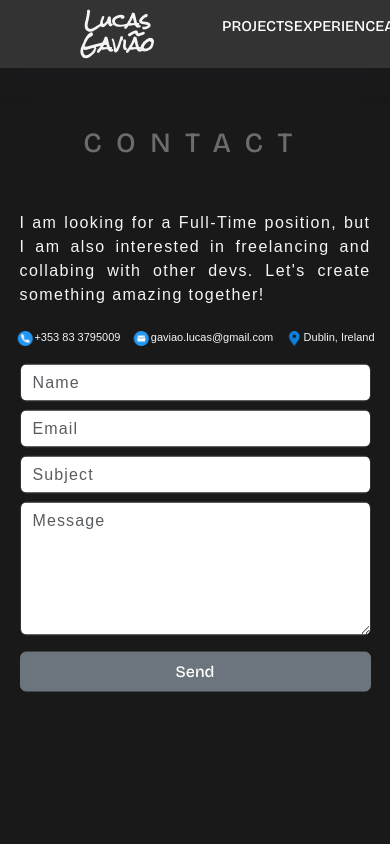
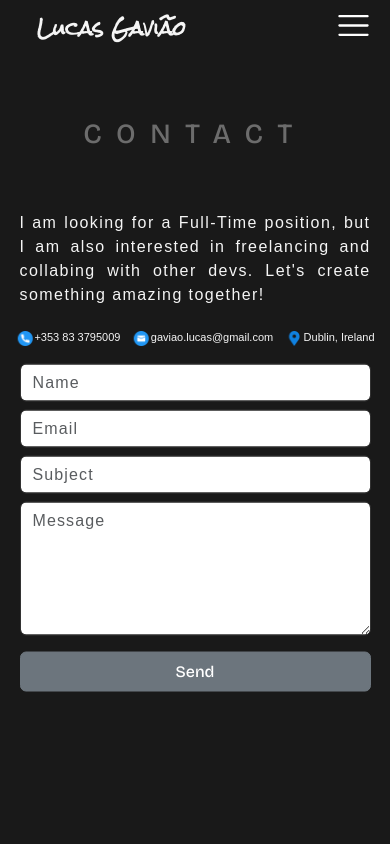
Before and after one commit to Lucas-Portfolio/myPortfolio, a React (Create React App) app: page /contact in a window 390 px wide. Shown: the top 844 px of the page. Built offline with nearby package versions, Linux system fonts and the light colour scheme; a web font is replaced by a local one.

Commit message:
adding hambg menu

```diff
--- a/package.json
+++ b/package.json
@@ -11,6 +11,7 @@
     "react": "^18.2.0",
     "react-bootstrap": "^2.8.0",
     "react-dom": "^18.2.0",
+    "react-icons": "^4.10.1",
     "react-router-dom": "^6.14.1",
     "react-scripts": "^2.1.3",
     "react-typed": "^1.2.0",
--- /dev/null
+++ b/src/components/Navbar/MobileNav.js
@@ -0,0 +1,43 @@
+import React, { useState } from "react";
+import NavLinks from "./NavLinks";
+import classes from "./navbar.module.css";
+import { RxHamburgerMenu } from "react-icons/rx";
+import { CgClose } from "react-icons/cg";
+
+function MobileNav() {
+  const [open, setOpen] = useState(false);
+
+  const handleClick = () => {
+    setOpen(!open);
+  };
+
+  const hamburgerIcon = (
+    <RxHamburgerMenu
+      className={classes.Hamburger}
+      size="35px"
+      color="white"
+      onClick={(e) => {
+        handleClick(e);
+      }}
+    />
+  );
+
+  const closeIcon = (
+    <CgClose
+      className={classes.Hamburger}
+      size="35px"
+      color="white"
+      onClick={(e) => {
+        handleClick(e);
+      }}
+    />
+  );
+
+  return (
+    <nav className={classes.MobileNav}>
+      {open ? closeIcon : hamburgerIcon}
+      {open && <NavLinks />}
+    </nav>
+  );
+}
+export default MobileNav;
--- /dev/null
+++ b/src/components/Navbar/NavLinks.js
@@ -0,0 +1,23 @@
+import classes from "./navbar.module.css";
+import React from "react";
+
+function NavLinks() {
+  return (
+    <ul className={classes.NavLinks}>
+      <li>
+        <a href="/projects">PROJECTS</a>
+      </li>
+      <li>
+        <a href="/experiences">EXPERIENCE</a>
+      </li>
+      <li>
+        <a href="/about">ABOUT</a>
+      </li>
+      <li>
+        <a href="/contact">CONTACT</a>
+      </li>
+    </ul>
+  );
+}
+
+export default NavLinks;
--- a/src/components/Navbar/Navbar.js
+++ b/src/components/Navbar/Navbar.js
@@ -1,3 +1,5 @@
+import MobileNav from "./MobileNav";
+import Navigation from "./Navigation";
 import style from "./navbar.module.css";
 import React from "react";
 
@@ -10,20 +12,8 @@ function Navbar() {
             <a href="/">Lucas Gavião</a>
           </h2>
         </div>
-        <ul className={style.links}>
-          <li>
-            <a href="/projects">PROJECTS</a>
-          </li>
-          <li>
-            <a href="/experiences">EXPERIENCE</a>
-          </li>
-          <li>
-            <a href="/about">ABOUT</a>
-          </li>
-          <li>
-            <a href="/contact">CONTACT</a>
-          </li>
-        </ul>
+        <MobileNav />
+        <Navigation />
       </nav>
     </section>
   );
--- /dev/null
+++ b/src/components/Navbar/Navigation.js
@@ -0,0 +1,13 @@
+import NavLinks from "./NavLinks";
+import classes from "./navbar.module.css";
+import React from "react";
+
+function Navigation() {
+  return (
+    <nav className={classes.Navigation}>
+      <NavLinks />
+    </nav>
+  );
+}
+
+export default Navigation;
--- a/src/components/Navbar/navbar.module.css
+++ b/src/components/Navbar/navbar.module.css
@@ -1,5 +1,84 @@
 @import url('https://fonts.googleapis.com/css2?family=Borel&family=Bricolage+Grotesque:opsz,wght@10..48,500&family=Rock+Salt&display=swap');
 
+@media (max-width: 767px) and (min-height: 773px){
+.Navbar {
+    display: flex;
+    width: 100vw;
+    background-color: #333;
+    line-height: 2rem;
+    box-shadow: rgba(30, 30, 37, 0.537) 0px 7px 29px 0px;
+  }
+
+  .Navbar .logo {
+    width: 50vw;
+    display: flex;
+    align-items: center;
+    position: absolute;
+    left: 5%;
+    top: 0.5em;
+  }
+
+  .logo h2 a {
+    text-decoration: none;
+    font-family: 'Rock Salt', cursive;
+    color: whitesmoke;
+  }
+
+  .logo h2 {
+    margin: 10px 0.9em;
+    font-size: 19px;
+    font-weight: 600;
+
+  }
+
+  .Navbar nav ul {
+  display: flex;
+  flex-direction: column;
+  justify-content: space-evenly;
+  position: absolute;
+  top: 3.2em;
+  right: 0em;
+  width: 75%;
+  height: 10em;
+  background-color: #191919;
+  border-top: 2px solid rgba(186, 186, 186, 0.513);
+  border-radius: 4px;
+  box-shadow: rgba(0, 0, 0, 0.35) 0px 5px 15px;
+  list-style: none;
+  z-index: 1;
+  }
+
+  .Navbar nav ul li a {
+    text-decoration: none;
+    color: white;
+    font-size: 15px;
+    font-weight: 600;
+    position: absolute;
+    left: 50%;
+    transform: translateX(-50%);
+  }
+
+  .Navbar nav ul li a:hover {
+    border-bottom: 3px solid white;
+  }
+
+  .Navbar .Navigation {
+    display: none;
+  }
+
+  .Navbar .MobileNav {
+    display: flex;
+    align-items: center;
+  }
+
+  .Navbar .MobileNav .Hamburger {
+    position: absolute;
+    right: 5%;
+    top: 0.5em;
+    cursor: pointer;
+  }
+}
+  @media (min-width: 1024px){
 .Navbar {
     display: flex;
     flex-direction: row;
@@ -48,6 +127,11 @@
     font-weight: 600;
   }
 
-  ul li:active {
-    box-shadow: rgba(30, 30, 37, 0.537) 0px 7px 29px 0px;
+  ul li a:hover {
+    border-bottom: 2px solid white;
   }
+
+  .Navbar .MobileNav {
+    display: none;
+  }
+  }
--- a/src/pages/Contact/contact.module.css
+++ b/src/pages/Contact/contact.module.css
@@ -10,8 +10,12 @@
   .contact_head {
     text-align: center;
     letter-spacing: 0.9em;
-    margin-top: 7vh;
+    margin-top: 14vh;
+    position: absolute;
+    left: 50%;
+    transform: translateX(-50%);
     color: rgba(186, 186, 186, 0.513);
+    z-index:auto;
   }
 
   .contact_title {
```
Also changed, not shown: 1 other file (tests, documents, lock files or other folders).
